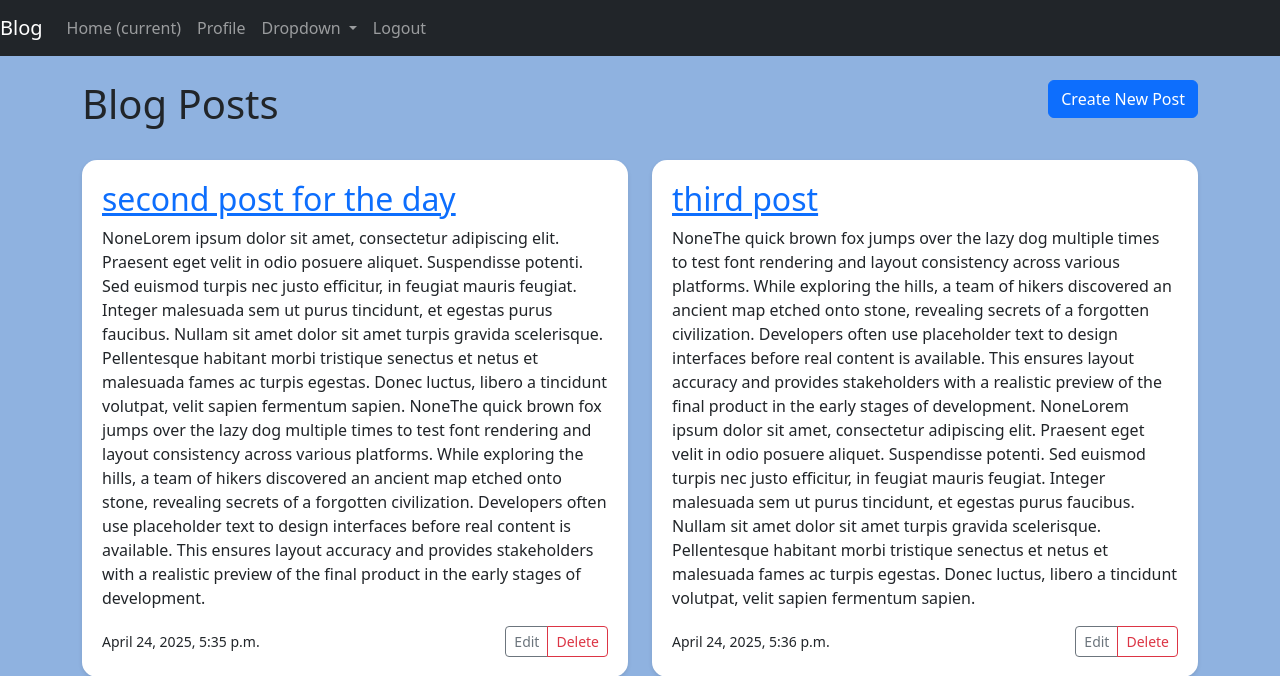
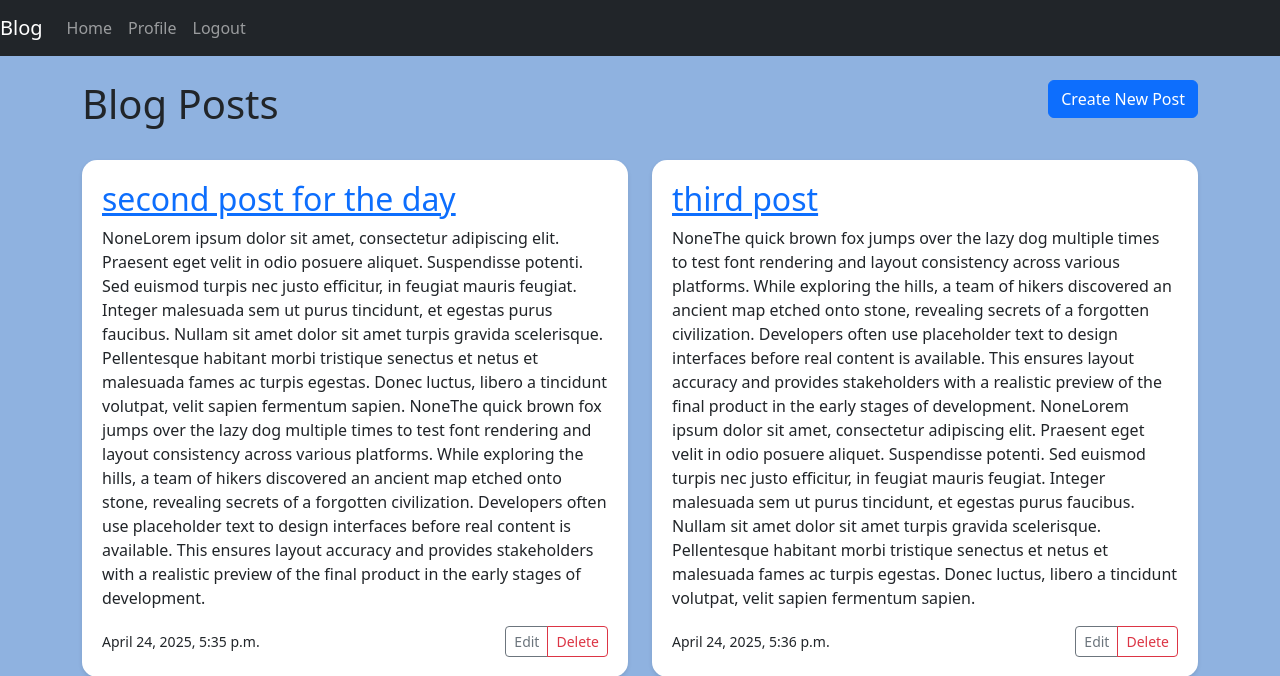
Before and after one commit to sunnyaquostic/Django-application-blog, a Django app: page /blog/ in a window 1280 px wide. Shown: the top 676 px of the page. Run offline with Django 5.2, Linux system fonts and the light colour scheme; a user stored in the database is signed in; data comes from the database, SQL or seed files in the repository.

Commit message:
update readme file

```diff
--- a/blog/templates/blog/base.html
+++ b/blog/templates/blog/base.html
@@ -40,32 +40,28 @@
             {% if user.is_authenticated %}
                 <ul class="navbar-nav mr-auto">
                     <li class="nav-item active">
-                        <a class="nav-link" href="#">Home <span class="sr-only">(current)</span></a>
+                        <a class="nav-link" href="{% url 'home' %}">Home</a>
                     </li>
                     <li class="nav-item">
-                        <a href="{% url 'logout' %}" class="nav-link">Profile</a>
-                    </li>
-                    <li class="nav-item dropdown">
-                        <a class="nav-link dropdown-toggle" href="#" id="navbarDropdown" role="button" data-toggle="dropdown" aria-haspopup="true" aria-expanded="false">
-                        Dropdown
-                        </a>
-                        <div class="dropdown-menu" aria-labelledby="navbarDropdown">
-                        <a class="dropdown-item" href="#">Action</a>
-                        <a class="dropdown-item" href="#">Another action</a>
-                        <div class="dropdown-divider"></div>
-                        <a class="dropdown-item" href="#">Something else here</a>
-                        </div>
+                        <a href="{% url 'profile' %}" class="nav-link">Profile</a>
                     </li>
                     <li class="nav-item">
-                        <a href="{% url 'login' %}" class="nav-link">Logout</a>
+                        <a href="{% url 'logout' %}" class="nav-link">Logout</a>
                     </li>
                 </ul>
             {% else %}
-                <a href="{% url 'login' %}">Login</a>
-                <a href="{% url 'register' %}">Register</a>
+                <ul class="navbar-nav ml-auto">
+                    <li class="nav-item">
+                        <a href="{% url 'login' %}" class="nav-link">Login</a>
+                    </li>
+                    <li class="nav-item">
+                        <a href="{% url 'register' %}" class="nav-link">Register</a>
+                    </li>
+                </ul>
             {% endif %}
         </div>
     </nav>
+
 
     <main class="container">
         {%block content  %}
```
Also changed, not shown: README.md.
